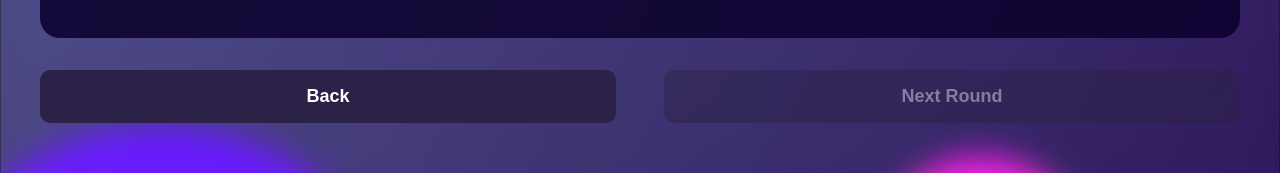
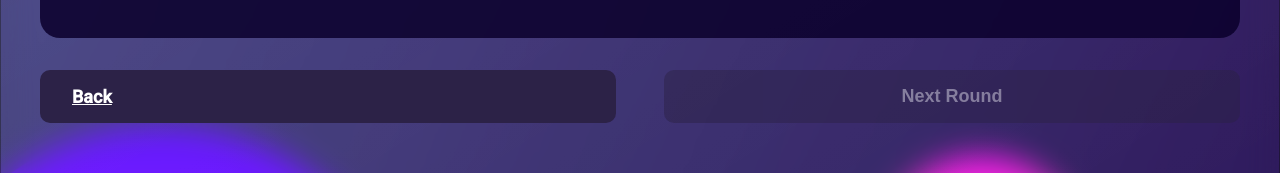
Before and after one commit to olofWallgren/RoundRobinApp, a React (Create React App) app: page /current-tournament/round in a window 1280 px wide. Shown: the part 330-503 px from the top of the page. Built offline with nearby package versions, Linux system fonts and the light colour scheme; a web font is replaced by a local one.

Commit message:
Added link button

```diff
--- a/src/routes/round/index.tsx
+++ b/src/routes/round/index.tsx
@@ -6,6 +6,7 @@ import "../../layout/secondaryBtn.css";
 import NavigationBar from "../../components/NavigationBar";
 import { Divider } from "@mui/material";
 import { CSSProperties } from "react";
+import { Link } from "react-router-dom";
 
 const Round = () => {
   const [disable, setDisable] = React.useState(true); //Använd denna hook för att göra knappen klickbar efter att resultaten är ifyllda
@@ -29,9 +30,9 @@ const Round = () => {
           </div>
         </div>
         <div style={btnContainer}>
-          <button style={btnWidth} className="secondaryBtn">
+          <Link style={btnWidth} to="/create-tournament" className="secondaryBtn">
             Back
-          </button>
+          </Link>
           <button style={btnWidth} className="primaryBtn" disabled={disable}>
             Next Round
           </button>
```
